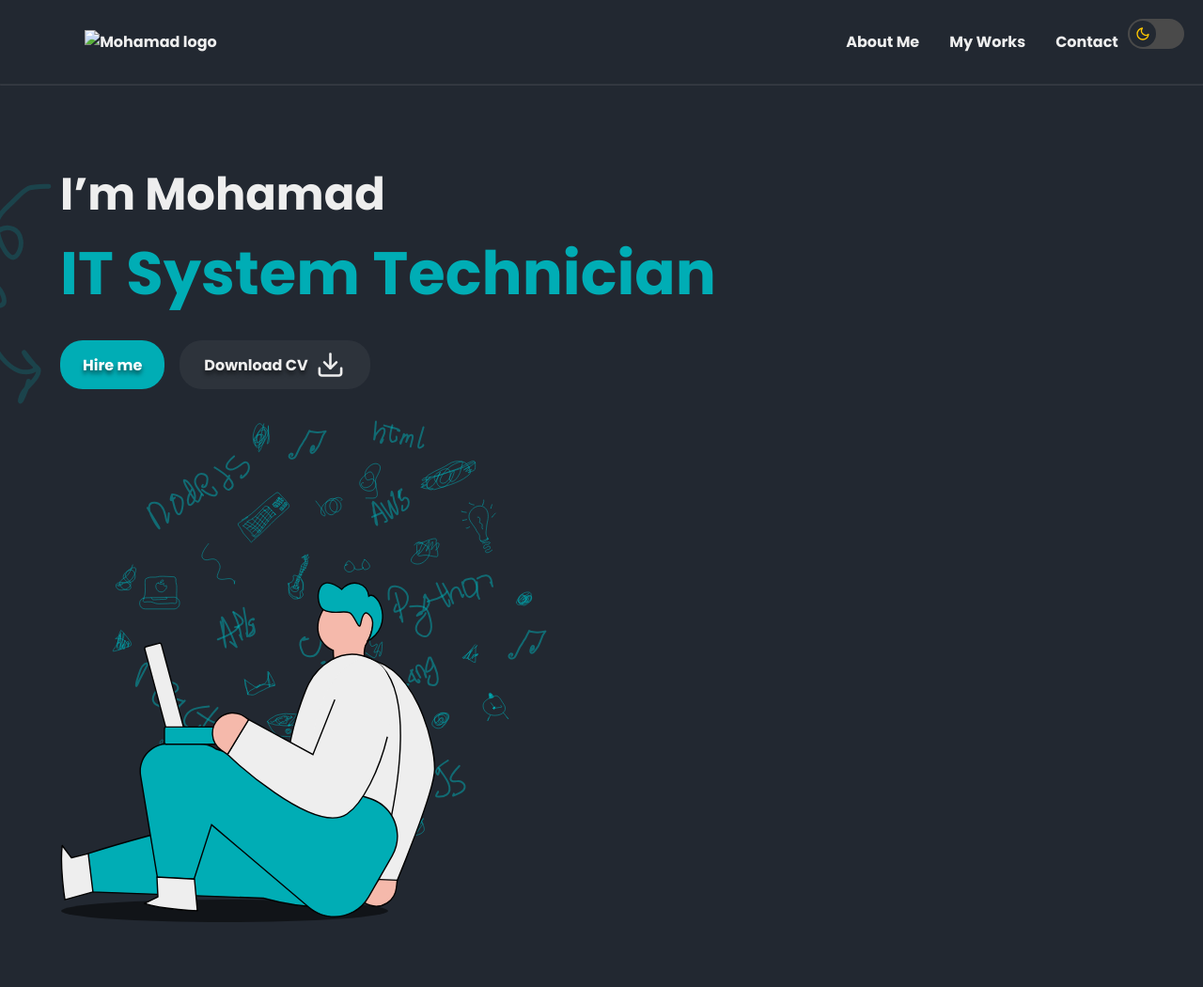
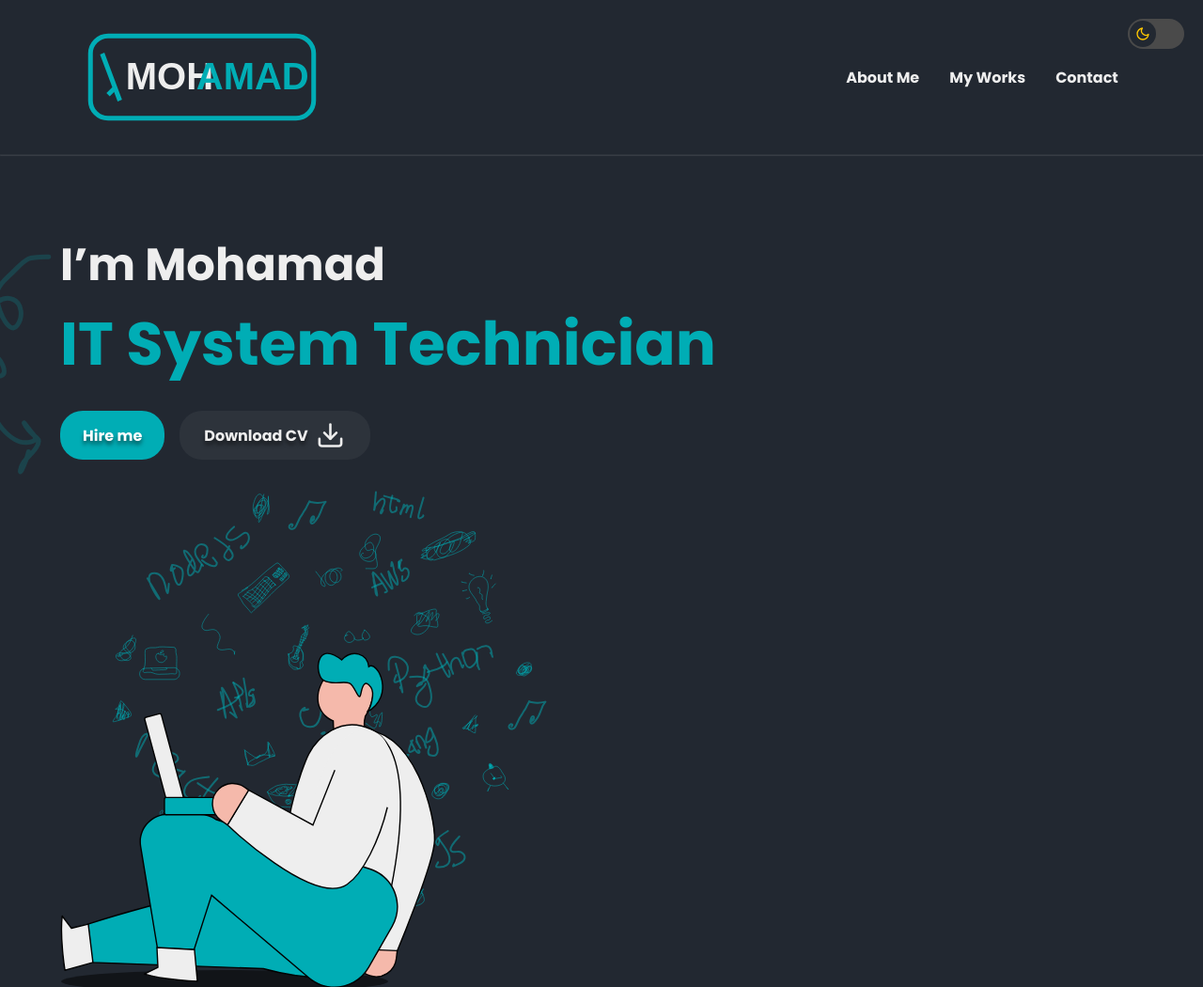
Before and after one commit to MohamadTemsah/My-web-s, a plain HTML site: page index.html in a window 1280 px wide. Shown: the top 1050 px of the page at 94% size. Drawn offline with nearby package versions, Linux system fonts and the light colour scheme.

Commit message:
index.html

```diff
--- a/index.html
+++ b/index.html
@@ -21,7 +21,12 @@
 
     <header>
         <div class="header-content">
-            <img id="logo" alt="Mohamad logo" />
+            <script>
+                // هذا السكربت يحدد الثيم المحفوظ ويطبع وسم الصورة مباشرة مع الرابط الصحيح
+                const themeForLogo = localStorage.getItem('theme') || 'dark';
+                const logoSrc = themeForLogo === 'light' ? 'assets/svg/logo-light.svg' : 'assets/svg/logo-dark.svg';
+                document.write(`<img id="logo" src="${logoSrc}" alt="Mohamad logo" />`);
+            </script>
             <nav class="navigation">
                 <ul>
                     <li><a href="#aboutMe">About Me</a></li>
```
